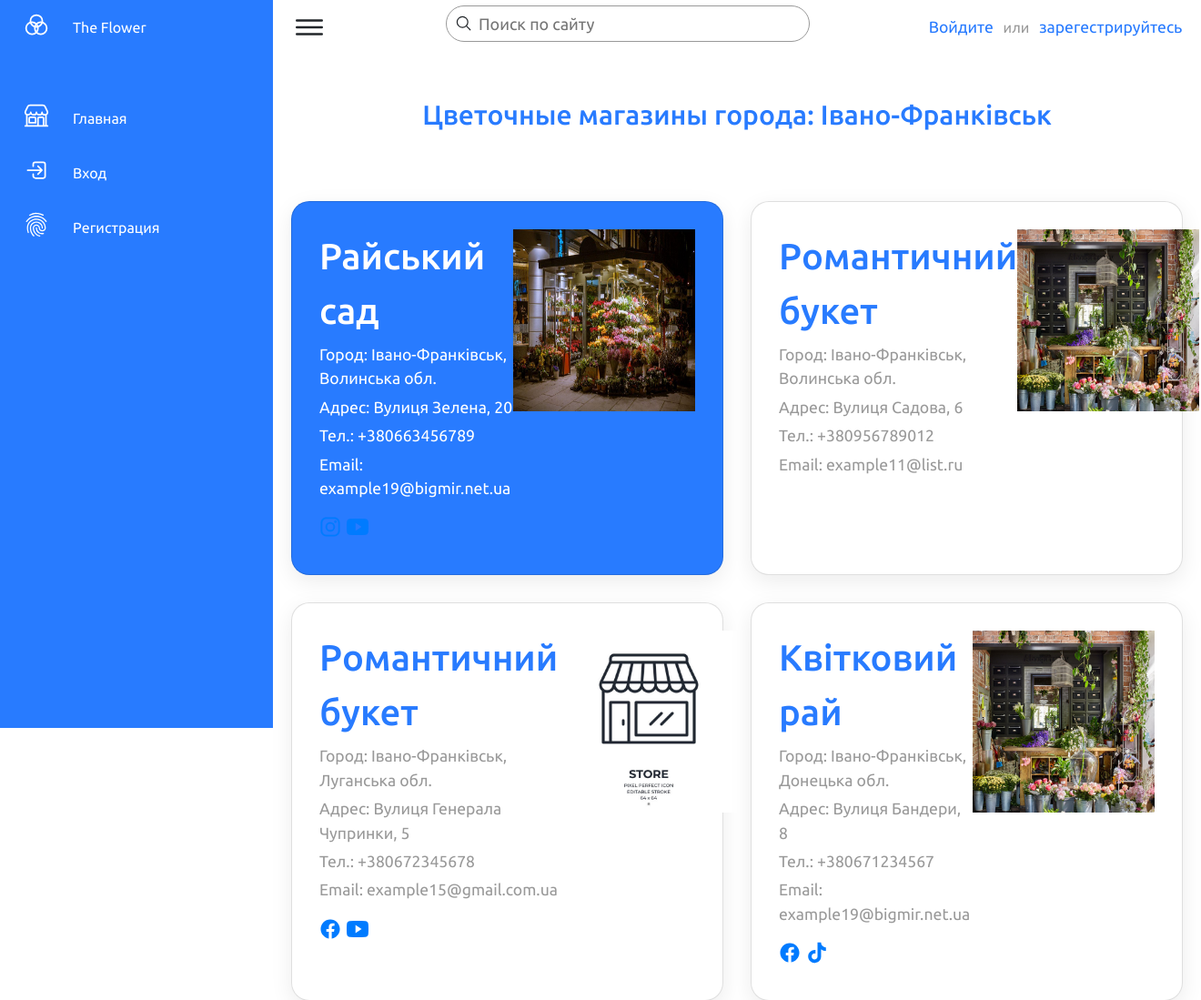
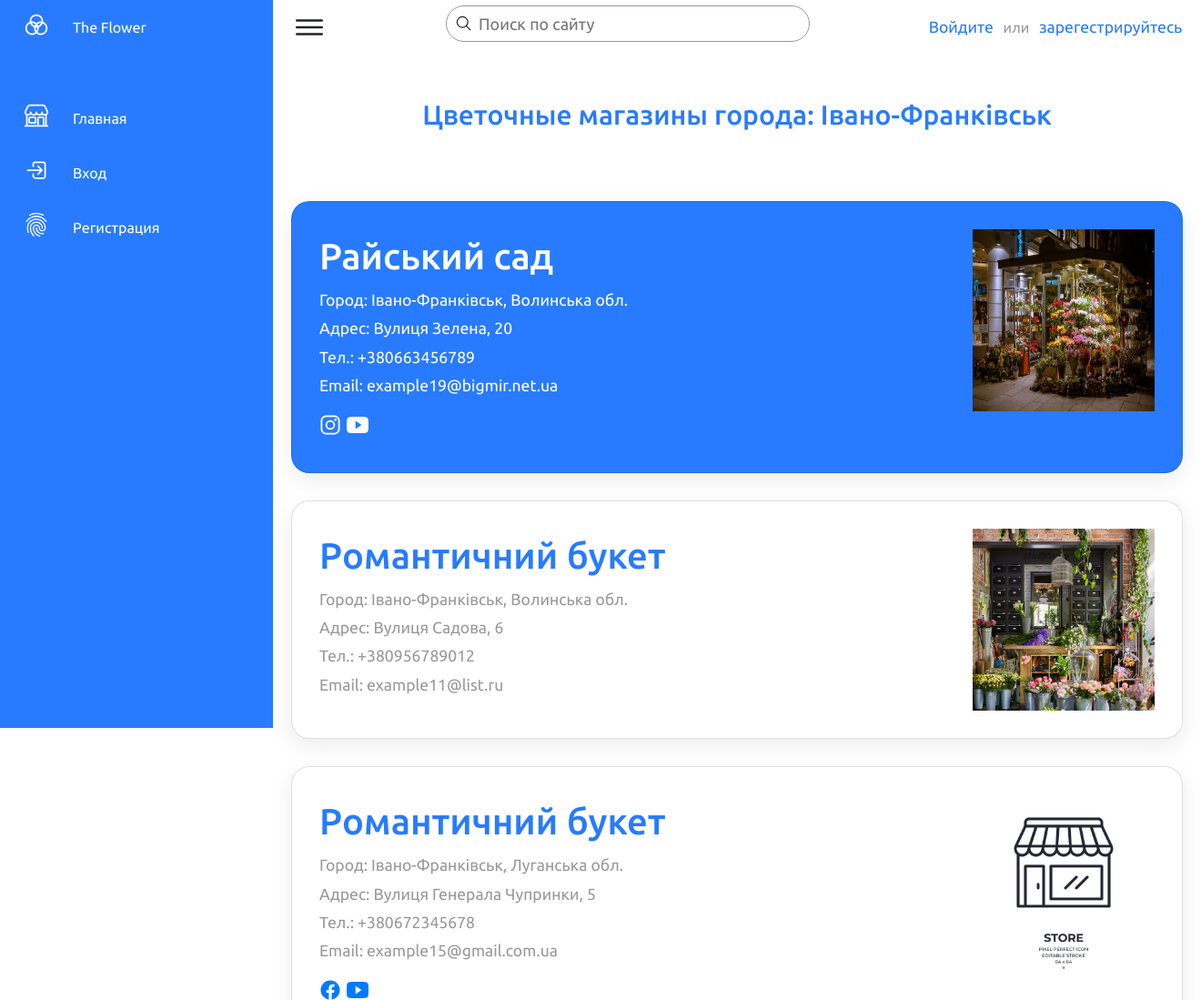
Before and after one commit to Khoroshilov-Kirill/theflower, a Django app: page /shops/Ivano-Frankivsk/ in a window 1320 px wide, with the pointer over the restyled element. Shown: the top 1099 px of the page at 91% size. Run offline with Django 4.2, Linux system fonts and the light colour scheme; data comes from the database, SQL or seed files in the repository; both versions use the stored data as it was after the commit; some libraries are stand-ins or nearby versions.

Commit message:
fix css (again :( )

```diff
--- a/TheFlower/shops/static/css/shops.css
+++ b/TheFlower/shops/static/css/shops.css
@@ -79,7 +79,7 @@
 }
 
 .cardBox .card:hover .title,
-.cardBox .card:hover .title a,
+.cardBox .card:hover .social a,
 .cardBox .card:hover .cardName
 {
 	color: var(--white);
@@ -87,7 +87,7 @@
 
 
 
-@media (max-width:1701px)
+@media (max-width:1901px)
 {
 	.cardBox
 	{
@@ -95,7 +95,7 @@
 	}
  }
 
-@media (max-width:1201px)
+@media (max-width:1601px)
 {
 	.cardBox
 	{
```
Also changed, not shown: TheFlower/db.sqlite3.
